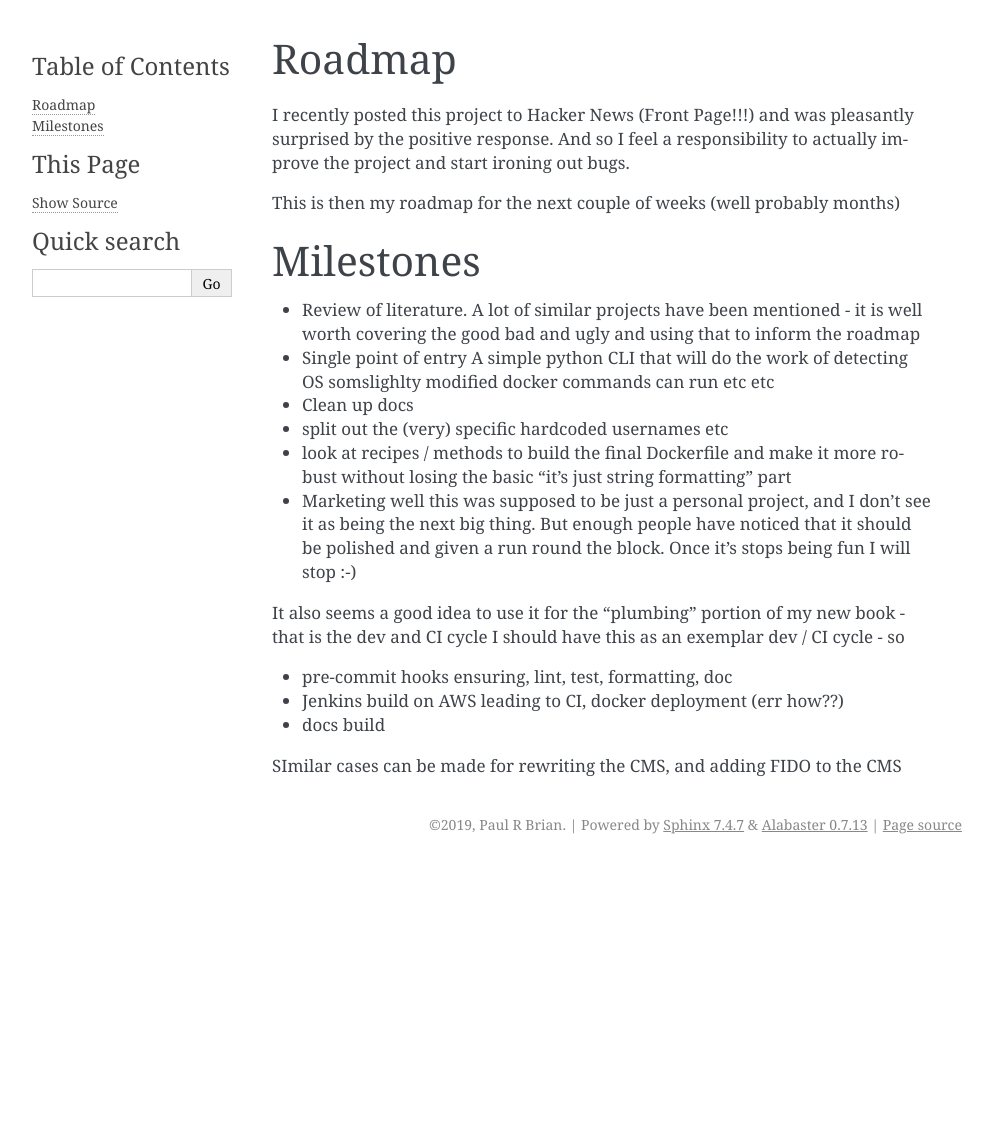
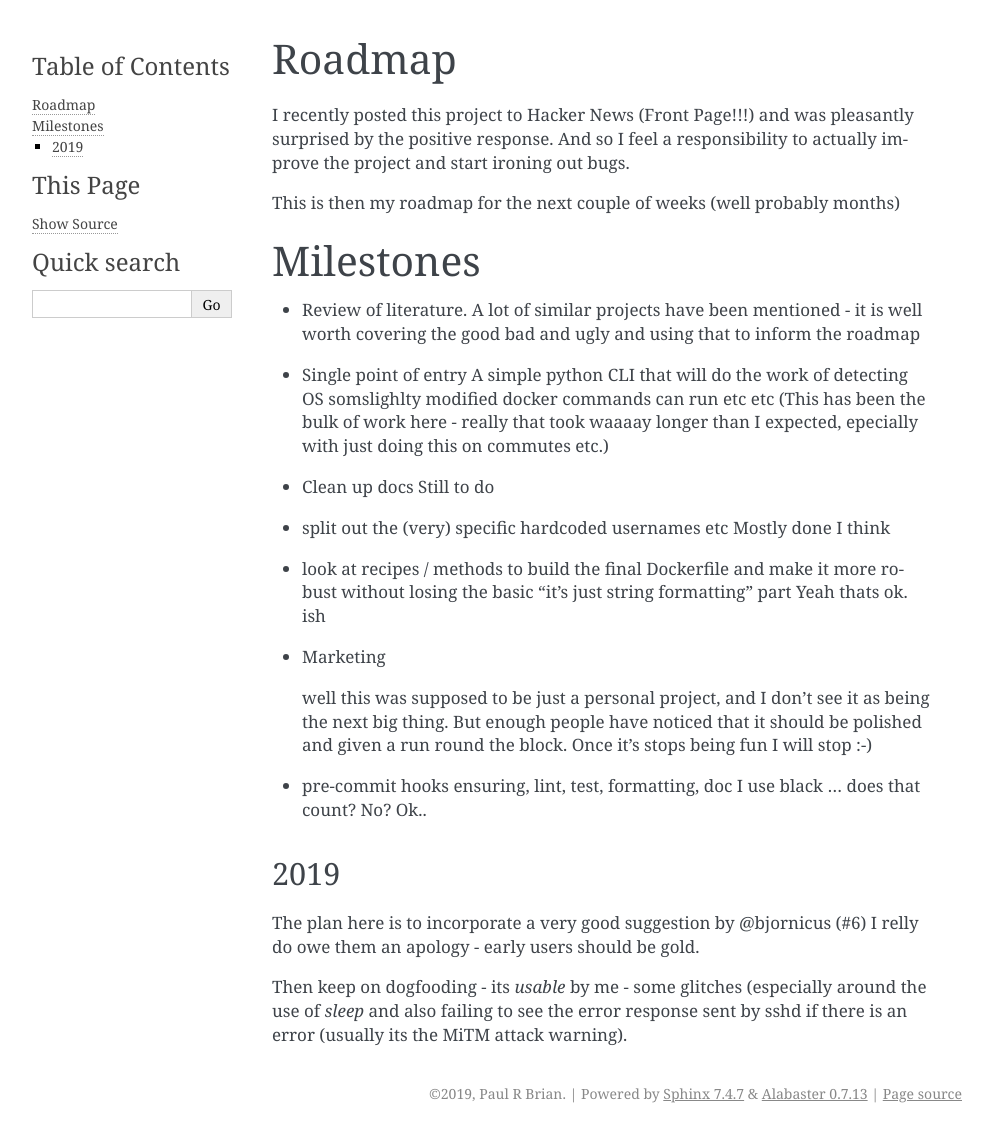
Before and after one commit to mikadosoftware/workstation, a Sphinx documentation site: the page built from docs/roadmap.rst, in a window 1280 px wide. Shown: the whole page, without its empty margins (148-1141 px from the left). Built offline with Sphinx 7.4.7, drawn with Linux system fonts in a browser that asks for light colours; before the commit the page ends 900 px from its top, so only the background shows below that.

```diff
--- a/docs/roadmap.rst
+++ b/docs/roadmap.rst
@@ -1,9 +1,13 @@
 Roadmap
 =======
 
-I recently posted this project to Hacker News (Front Page!!!) and was pleasantly surprised by the positive response.  And so I feel a responsibility to actually improve the project and start ironing out bugs.
+I recently posted this project to Hacker News (Front Page!!!) and was
+pleasantly surprised by the positive response.  And so I feel a
+responsibility to actually improve the project and start ironing out
+bugs.
 
-This is then my roadmap for the next couple of weeks (well probably months)
+This is then my roadmap for the next couple of weeks (well probably
+months)
 
 Milestones
 ==========
@@ -13,21 +17,41 @@ Milestones
 
 * Single point of entry
   A simple python CLI that will do the work of detecting OS somslighlty modified docker commands can run etc etc
+  (This has been the bulk of work here - really that took waaaay longer than I expected, epecially
+  with just doing this on commutes etc.)
 
 * Clean up docs
+  Still to do
 
 * split out the (very) specific hardcoded usernames etc
+  Mostly done I think
 
-* look at recipes / methods to build the final Dockerfile and make it more robust without losing the basic "it's just string formatting" part
+
+* look at recipes / methods to build the final Dockerfile and make it
+  more robust without losing the basic "it's just string formatting"
+  part
+  Yeah thats ok. ish
 
 * Marketing
-  well this was supposed to be just a personal project, and I don't see it as being the next big thing.  But enough people have noticed that it should be polished and given a run round the block.  Once it's stops being fun I will stop :-)
 
-It also seems a good idea to use it for the "plumbing" portion of my new book - that is the dev and CI cycle
-I should have this as an exemplar dev / CI cycle - so
+  well this was supposed to be just a personal project, and I don't
+  see it as being the next big thing.  But enough people have noticed
+  that it should be polished and given a run round the block.  Once
+  it's stops being fun I will stop :-)
+
 
 * pre-commit hooks ensuring, lint, test, formatting, doc
-* Jenkins build on AWS leading to CI, docker deployment (err how??)
-* docs build
+  I use black ... does that count? No? Ok..
 
-SImilar cases can be made for rewriting the CMS, and adding FIDO to the CMS
+
+
+2019
+----
+
+The plan here is to incorporate a very good suggestion by @bjornicus (#6)
+I relly do owe them an apology - early users should be gold.
+
+Then keep on dogfooding - its *usable* by me - some glitches
+(especially around the use of `sleep` and also failing to see the
+error response sent by sshd if there is an error (usually its the MiTM
+attack warning).
```
Also changed, not shown: README.rst (+9 -0 lines), docs/index.rst (+76 -2 lines), 1 other file.
